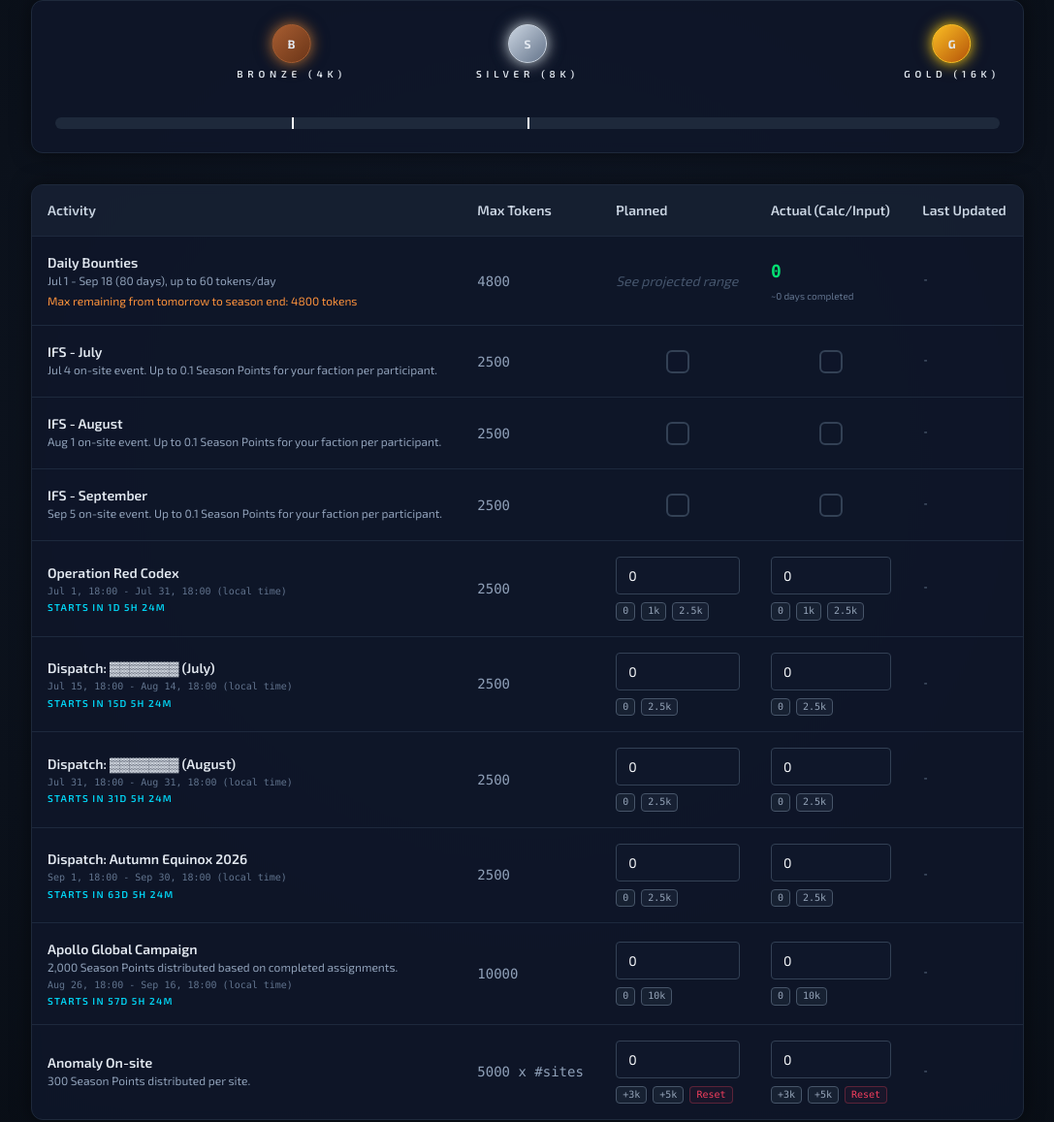
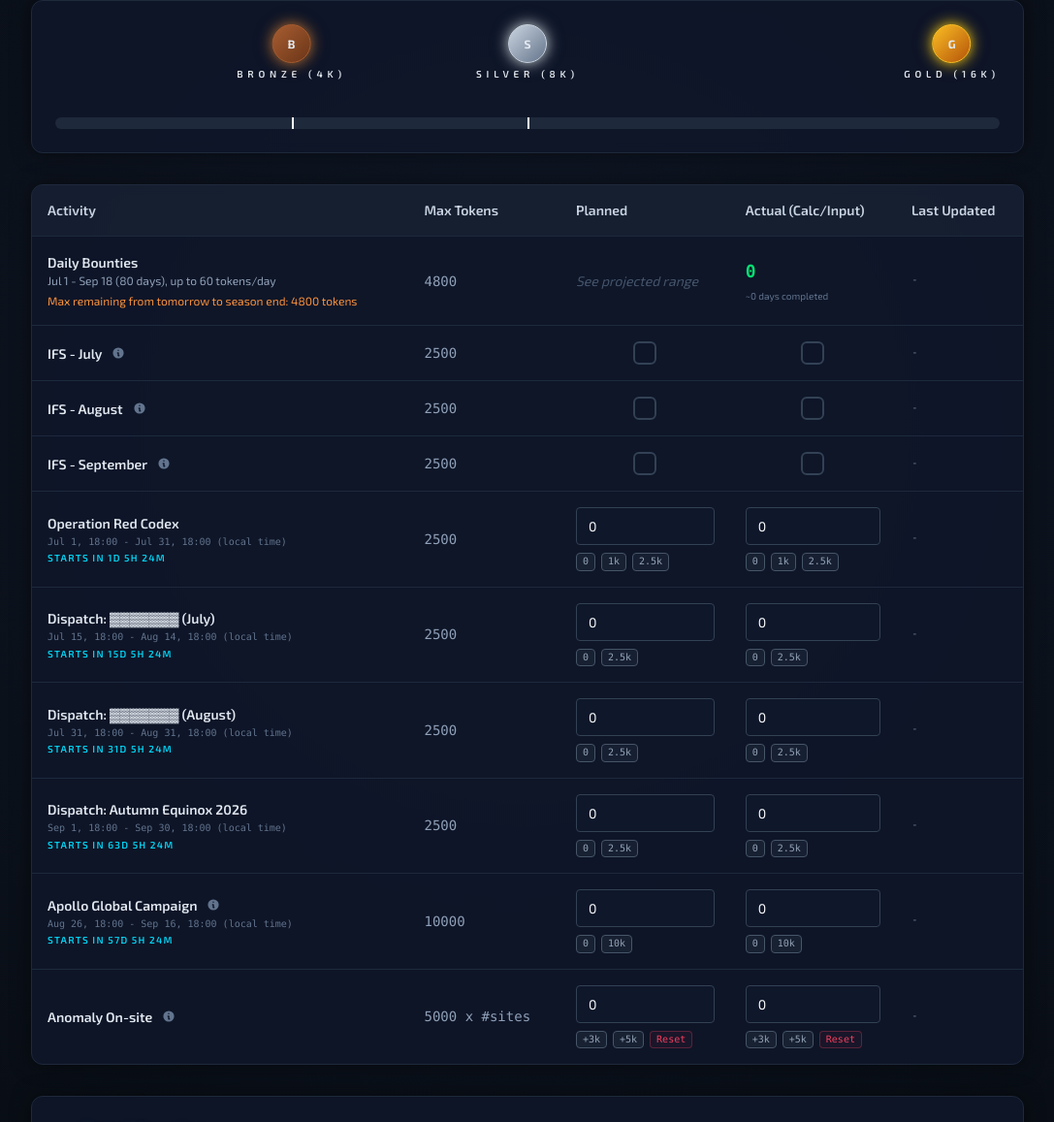
Before and after one commit to cyblocker/agents-kit, a website: page index.html in a window 1280 px wide. Shown: the part 616-1773 px from the top of the page at 97% size, without its empty margins (96-1183 px from the left). Drawn offline with nearby package versions, Linux system fonts and the light colour scheme; files that its build step writes are made by us from their sources.

Commit message:
Improve the season points info
By not showing it on the page but instead show a info mark.

```diff
--- a/app.js
+++ b/app.js
@@ -743,8 +743,19 @@ function renderTable() {
         let hint = '';
 
         let displayDesc = '';
+        let tooltipHTML = '';
         if (act.descKey) {
-            displayDesc += `<div class="text-xs text-slate-400 mb-1">${t(act.descKey)}</div>`;
+            if (act.isBounty) {
+                displayDesc += `<div class="text-xs text-slate-400 mb-1">${t(act.descKey)}</div>`;
+            } else {
+                tooltipHTML = `
+                    <span class="info-tooltip-trigger relative inline-block cursor-help text-slate-500 hover:text-slate-300 transition-colors ml-1.5 align-middle" data-tooltip="${t(act.descKey).replace(/"/g, '&quot;')}">
+                        <svg class="w-3.5 h-3.5 fill-current" viewBox="0 0 20 20">
+                            <path d="M18 10a8 8 0 11-16 0 8 8 0 0116 0zm-7-4a1 1 0 11-2 0 1 1 0 012 0zM9 9a1 1 0 000 2v3a1 1 0 001 1h1a1 1 0 100-2v-3a1 1 0 00-1-1H9z" clip-rule="evenodd" fill-rule="evenodd"></path>
+                        </svg>
+                    </span>
+                `;
+            }
         }
         if (act.utcStart && act.utcEnd) {
             const start = new Date(act.utcStart);
@@ -877,7 +888,7 @@ function renderTable() {
 
         row.innerHTML = `
             <td class="p-4">
-                <div class="font-semibold text-slate-200 text-sm sm:text-base">${t(act.nameKey)}</div>
+                <div class="font-semibold text-slate-200 text-sm sm:text-base flex items-center gap-1">${t(act.nameKey)}${tooltipHTML}</div>
                 <div class="show-on-narrow text-[10px] sm:text-xs text-slate-400 font-mono mt-0.5">${t('limitLabel')}: ${displayMax}</div>
                 <div class="text-[10px] sm:text-xs text-slate-500">${displayDesc}</div>
                 ${hint}
--- a/style.css
+++ b/style.css
@@ -787,3 +787,49 @@ footer {
   border-color: #f43f5e;
   color: #ffe4e6;
 }
+
+/* Info Tooltip Trigger & Popover Styles */
+.info-tooltip-trigger::after {
+  content: attr(data-tooltip);
+  position: absolute;
+  bottom: 135%;
+  left: -10px;
+  transform: translateY(4px);
+  background: #0f172a;
+  border: 1px solid #334155;
+  color: #cbd5e1;
+  padding: 8px 12px;
+  border-radius: 6px;
+  font-size: 11px;
+  font-weight: normal;
+  width: 220px;
+  white-space: normal;
+  text-align: left;
+  box-shadow: 0 10px 15px -3px rgba(0, 0, 0, 0.6), 0 4px 6px -2px rgba(0, 0, 0, 0.6);
+  opacity: 0;
+  pointer-events: none;
+  transition: all 0.2s cubic-bezier(0.4, 0, 0.2, 1);
+  z-index: 50;
+  line-height: 1.4;
+}
+
+.info-tooltip-trigger::before {
+  content: "";
+  position: absolute;
+  bottom: 120%;
+  left: 4px;
+  transform: translateY(4px);
+  border-width: 6px;
+  border-style: solid;
+  border-color: #334155 transparent transparent transparent;
+  opacity: 0;
+  pointer-events: none;
+  transition: all 0.2s ease;
+  z-index: 50;
+}
+
+.info-tooltip-trigger:hover::after,
+.info-tooltip-trigger:hover::before {
+  opacity: 1;
+  transform: translateY(0);
+}
```
